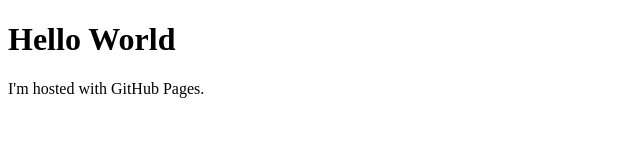
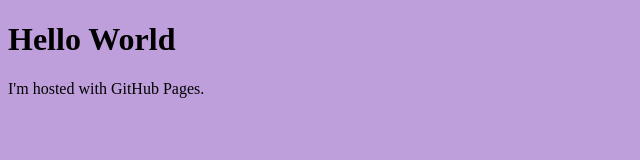
Before and after one commit to katykat26099/keqing, a plain HTML site: page index.html in a window 1280 px wide. Shown: the whole page, without its empty margins (0-640 px from the left). Drawn offline with Linux system fonts and the light colour scheme.

Commit message:
bg color
add background color

```diff
--- a/index.html
+++ b/index.html
@@ -1,5 +1,12 @@
 <!DOCTYPE html>
 <html>
+<head>
+<style>
+  body {
+  background-color: #be9edb;
+}
+</style>
+</head>
 <body>
 <h1>Hello World</h1>
 <p>I'm hosted with GitHub Pages.</p>
```
